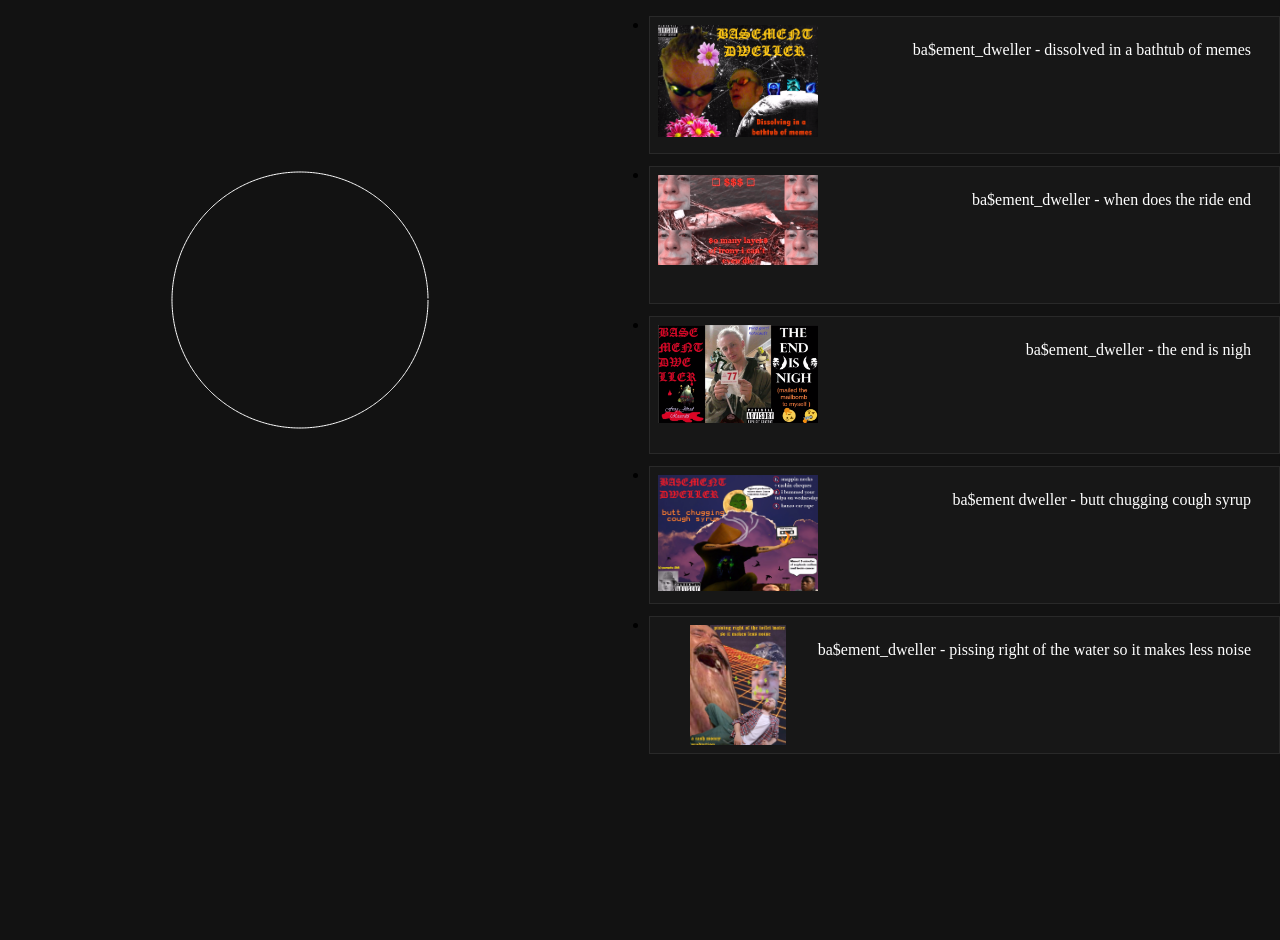
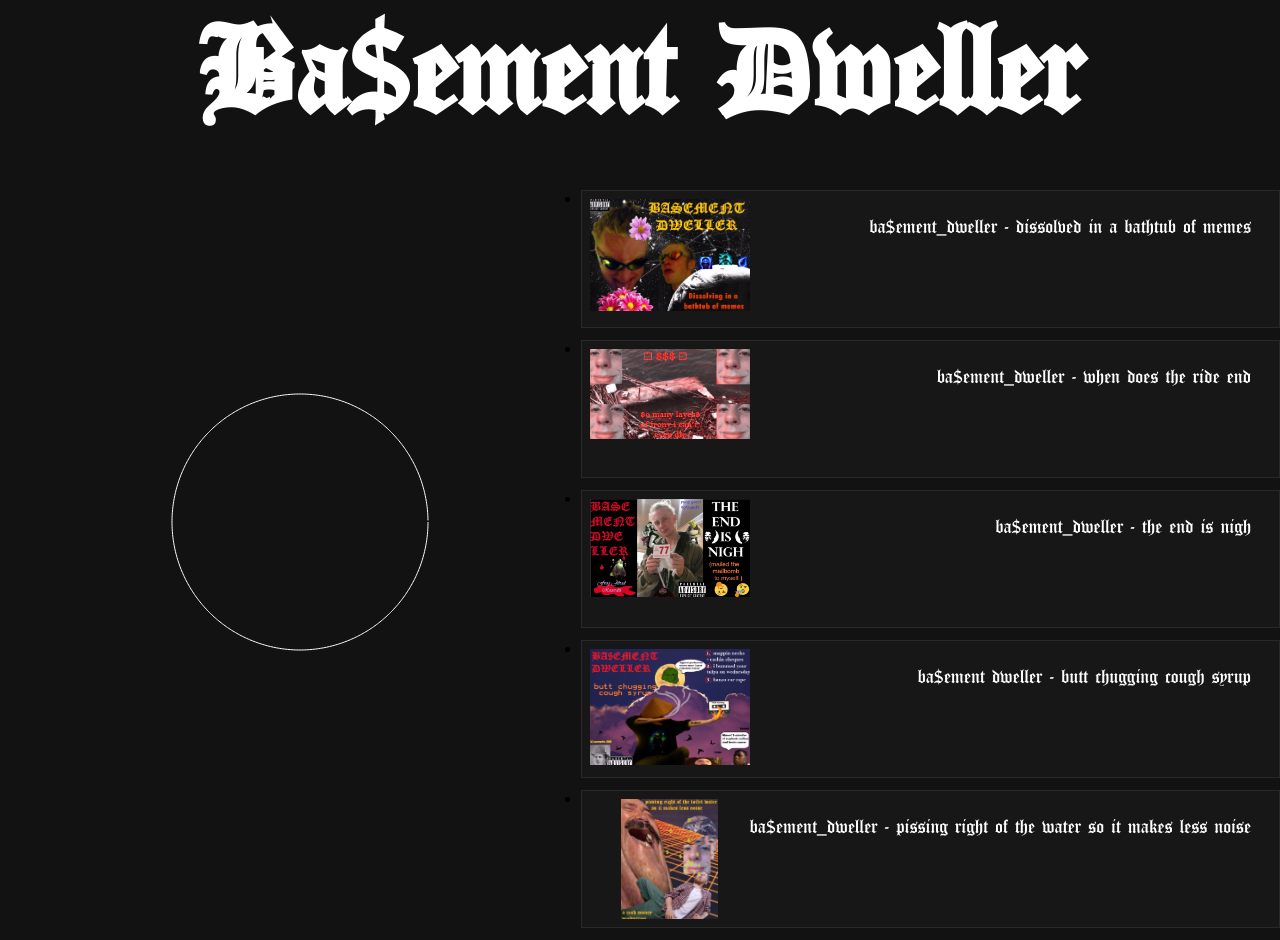
Before and after one commit to rojr/bishops-euphoria, a PHP site: page / in a window 1280 px wide. Before the commit the page ends 754 px from the top, so only its background shows below. Run offline with PHP 8.4, Linux system fonts and the light colour scheme; some libraries are stand-ins or nearby versions.

Commit message:
More fancy styles

```diff
--- a/public/c/css.css
+++ b/public/c/css.css
@@ -1,15 +1,36 @@
+@font-face {
+    font-family: 'bishop'; /*a name to be used later*/
+    src: url('./Canterbury.ttf'); /*URL to font*/
+}
+
 body {
     background-color: #121212;
     padding:0px;
     margin:0px;
     position: relative;
-    overflow: hidden;
+    overflow-x: hidden;
+}
+
+body > h1 {
+    font-family:bishop;
+    font-size:10vw;
+    color: white;
+    text-align: center;
+    margin-top:20px;
+}
+
+h1 > span {
+    transition: all .2s ease-in-out;
+}
+
+h1 > span:hover {
+    color: red;
 }
 
 .c-song-list {
     position: absolute;
     right:0;
-    top:0;
+    top:12vw;
 }
 
 .c-song-outer {
@@ -43,6 +64,8 @@ body {
 
 .c-song-title {
     color: white;
+    font-size:20px;
+    font-family:bishop;
     float: right;
     padding-right:20px;
 }
--- a/public/index.php
+++ b/public/index.php
@@ -21,6 +21,7 @@ $songs = [
 <body>
 <audio id="player" src="bishop.aac" autoplay>
 </audio>
+<h1><?php foreach (str_split('Ba$ement Dweller') as $letter) { print '<span>' . $letter . '</span>'; } ?></h1>
 <canvas id="visualisation" width="700" height="700">
 </canvas>
 <ul class="c-song-list">
```
